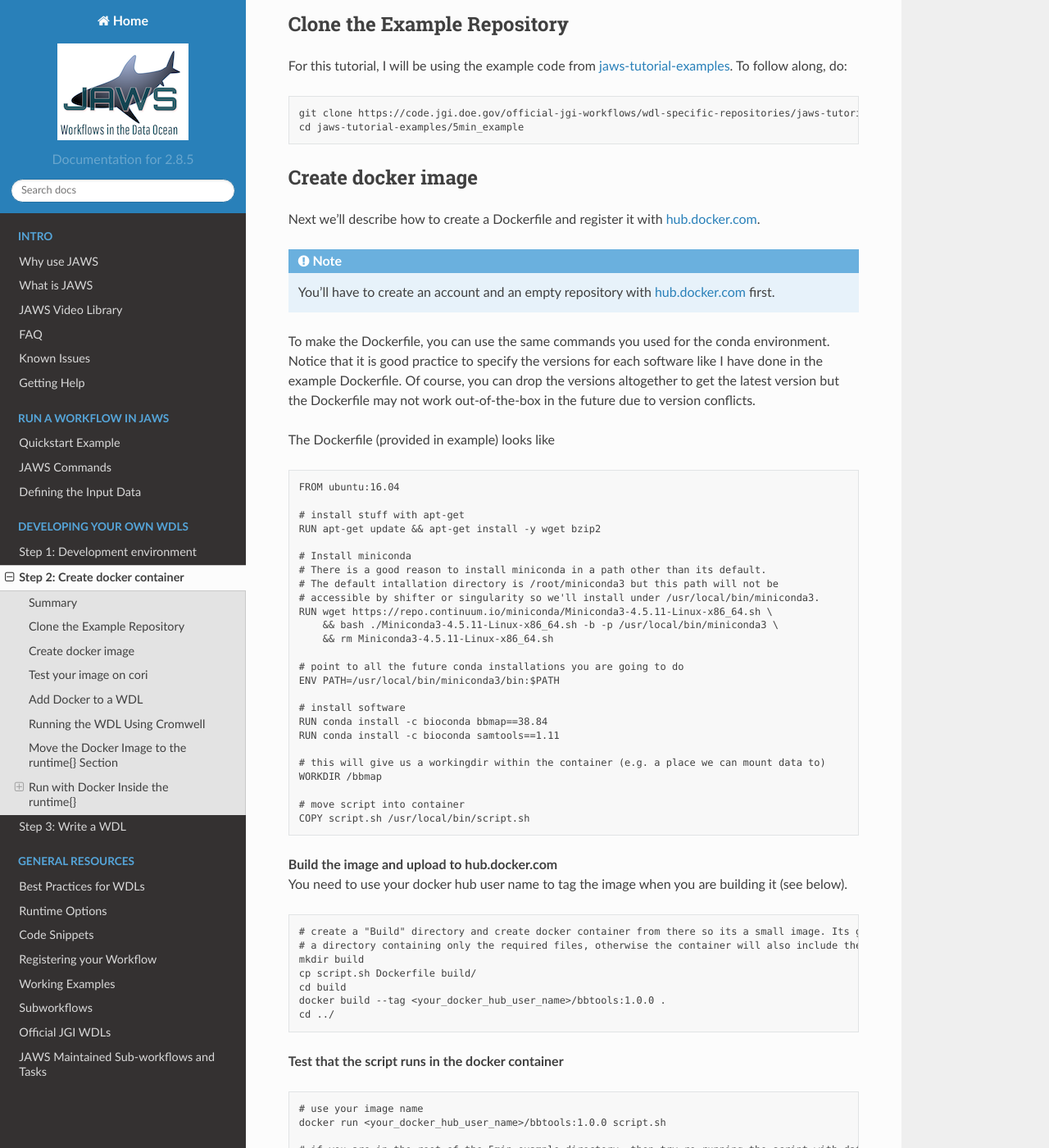
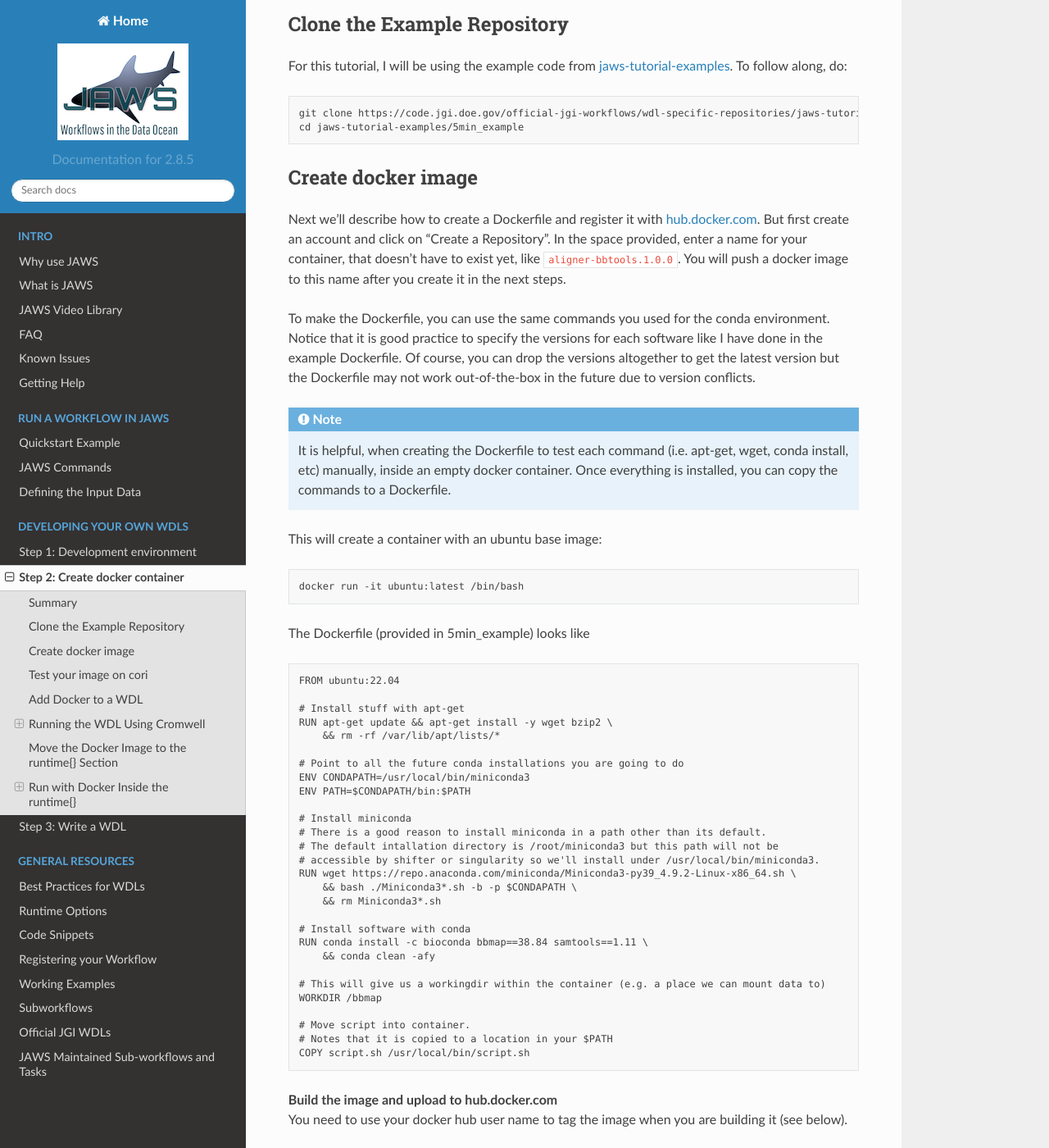
Before and after one commit to JGI-Bioinformatics/jaws, a Sphinx documentation site: the page built from docs/sphinx/source/Tutorials/create_env.rst, in a window 1280 px wide and 1400 px high, scrolled down 589 px. Shown: the whole window at 82% size. Built offline with Sphinx 7.4.7 and the Read the Docs theme 2.0.0, drawn with Linux system fonts in a browser that asks for light colours; some of the changed text lies outside the part shown.

Commit message:
added supplamentary slide notes

```diff
--- a/docs/sphinx/source/Tutorials/create_env.rst
+++ b/docs/sphinx/source/Tutorials/create_env.rst
@@ -36,44 +36,52 @@
 Create docker image
 *******************
 
-Next we'll describe how to create a Dockerfile and register it with `hub.docker.com <https://docs.docker.com/docker-hub/>`_.
-
-.. note::
-    You'll have to create an account and an empty repository with `hub.docker.com <https://docs.docker.com/docker-hub/>`_ first.
+Next we'll describe how to create a Dockerfile and register it with `hub.docker.com <https://docs.docker.com/docker-hub/>`_.  But first create an account and click on "Create a Repository". In the space provided, enter a name for your container, that doesn't have to exist yet, like :bash:`aligner-bbtools.1.0.0`.  You will push a docker image to this name after you create it in the next steps.
 
 To make the Dockerfile, you can use the same commands you used for the conda environment.  Notice that it is good practice to specify the versions for each software like I have done in the example Dockerfile. Of course, you can drop the versions altogether to get the latest version but the Dockerfile may not work out-of-the-box in the future due to version conflicts.
 
+.. note::
+    It is helpful, when creating the Dockerfile to test each command (i.e. apt-get, wget, conda install, etc) manually, inside an empty docker container. Once everything is installed, you can copy the commands to a Dockerfile.
 
-The Dockerfile (provided in example) looks like
+This will create a container with an ubuntu base image:
 
 .. code-block:: text
 
-    FROM ubuntu:16.04
+    docker run -it ubuntu:latest /bin/bash
 
-    # install stuff with apt-get
-    RUN apt-get update && apt-get install -y wget bzip2
+
+The Dockerfile (provided in 5min_example) looks like
+
+.. code-block:: text
+
+    FROM ubuntu:22.04
+
+    # Install stuff with apt-get
+    RUN apt-get update && apt-get install -y wget bzip2 \
+    	&& rm -rf /var/lib/apt/lists/*
+
+    # Point to all the future conda installations you are going to do
+    ENV CONDAPATH=/usr/local/bin/miniconda3
+    ENV PATH=$CONDAPATH/bin:$PATH
 
     # Install miniconda
     # There is a good reason to install miniconda in a path other than its default.
     # The default intallation directory is /root/miniconda3 but this path will not be
     # accessible by shifter or singularity so we'll install under /usr/local/bin/miniconda3.
-    RUN wget https://repo.continuum.io/miniconda/Miniconda3-4.5.11-Linux-x86_64.sh \
-        && bash ./Miniconda3-4.5.11-Linux-x86_64.sh -b -p /usr/local/bin/miniconda3 \
-        && rm Miniconda3-4.5.11-Linux-x86_64.sh
+    RUN wget https://repo.anaconda.com/miniconda/Miniconda3-py39_4.9.2-Linux-x86_64.sh \
+        && bash ./Miniconda3*.sh -b -p $CONDAPATH \
+        && rm Miniconda3*.sh
 
-    # point to all the future conda installations you are going to do
-    ENV PATH=/usr/local/bin/miniconda3/bin:$PATH
+    # Install software with conda
+    RUN conda install -c bioconda bbmap==38.84 samtools==1.11 \
+    	&& conda clean -afy
 
-    # install software
-    RUN conda install -c bioconda bbmap==38.84
-    RUN conda install -c bioconda samtools==1.11
-
-    # this will give us a workingdir within the container (e.g. a place we can mount data to)
+    # This will give us a workingdir within the container (e.g. a place we can mount data to)
     WORKDIR /bbmap
 
-    # move script into container
+    # Move script into container.
+    # Notes that it is copied to a location in your $PATH
     COPY script.sh /usr/local/bin/script.sh
-
 
 
 | **Build the image and upload to hub.docker.com**
@@ -104,7 +112,6 @@
    # the two inputs are found because the data directory is mounted to /bbmap (inside container) where the script runs.
 
 
-
 When you are convinced the docker image is good, you can register it with `hub.docker.com <hub.docker.com>`_  (remember to make an account first).  When you run a WDL in JAWS, the docker images will be pulled from hub.docker.com.
 
 .. code-block:: text
@@ -112,12 +119,16 @@
    docker login
    docker push <your_docker_hub_user_name>/bbtools:1.0.0
 
+Now your image is available on any site i.e. cori, jgi, tahoma, aws, etc.  And although you can manually pull your image using `shifter pull <https://docs.nersc.gov/development/shifter/how-to-use/#downloading-shifter-images-to-nersc>`_, `singularity pull <https://docs.sylabs.io/guides/3.2/user-guide/cli/singularity_pull.html>`_, or `docker pull <https://docs.docker.com/engine/reference/commandline/pull/>`_, JAWS will do this for you (but cromwell wont).
+
 
 ***********************
 Test your image on cori
 ***********************
 
-Test the docker container on cori.NERSC.gov. You'll need to use the shifter command instead of docker to run your workflow, but the image is the same. More about `shifter at NERSC <https://docs.NERSC.gov/programming/shifter/how-to-use/>`_.
+Besides your docker-machine, it is useful to test your image on CORI since you will likely be running your WDL there at some point.  There are certain aspects of the docker container that will work on your docker-machine but won't on another site, like cori. This is because shifter or singularity behave differently than docker.
+
+To test the docker container on :bash:`cori.nersc.gov`. You'll need to use the shifter command instead of docker to run your workflow, but the image is the same. More about `shifter at NERSC <https://docs.NERSC.gov/programming/shifter/how-to-use/>`_.
 
 example:
 
@@ -149,10 +160,10 @@
 
 It would make sense to have both commands inside one task of the WDL because they logically should be run together.  However, for an excersise, we will have the two commands become two tasks.  The output from the first command is used in the second command, so in our WDL example, we can see how tasks pass information.
 
-The docker command (or shifter if you are on cori) can be appended to each command for testing. This wouldn't be appropriate for a finished "JAWSified" WDL because you loose portability.  The final WDL should have the docker image name put inside the :bash:`runtime {}` section.
+The docker command (or shifter if you are on cori) can be prepended to each command for testing. This wouldn't be appropriate for a finished "JAWSified" WDL because you loose portability.  The final WDL should have the docker image name put inside the :bash:`runtime {}` section.
 
 
-See file align_with_shifter.sh
+See file :bash:`align_with_shifter.sh`
 
 .. code-block:: text
 
@@ -199,7 +210,7 @@
 Running the WDL Using Cromwell
 ******************************
 
-| Now when you run align_with_shifter.wdl, you don't need your conda environment.
+| Now when you run :bash:`align_with_shifter.wdl`, you don't need your conda environment.
 | (this will only work on cori which supports shifter)
 
 .. code-block:: text
@@ -207,12 +218,102 @@
     java -jar /global/cfs/projectdirs/jaws/cromwell/cromwell.jar run align_with_shifter.wdl -i inputs.json
 
 
-| Alternativly, to run on a machine with docker installed, you can do
+| Alternativly, to run on a machine with docker installed, you can do the following.  Note that the conda environment :bash:`bbtools` is only required for the :bash:`cromwell` command and not for :bash:`samtools.sh` & :bash:`bbmap.sh`.
 
 .. code-block:: text
 
-	conda activate bbtools  # we created a conda environment with cromwell install in an earlier step.
+	conda activate bbtools  # you need this for the cromwell command only
 	cromwell run align_with_docker.wdl -i inputs.json
+
+
+Understanding the Cromwell Output
+---------------------------------
+Cromwell output is:
+
+1. the workflow result files
+2. the stdout printed to screen
+
+**1. Where to find the output files**
+
+Cromwell saves the results under a directory called :bash:`cromwell-executions`.  And under here, there is a unique folder name representing one WDL run.
+
+.. figure:: /Figures/crom-exec.svg
+    :scale: 100%
+
+Each task of your workflow gets run inside the :bash:`execution` directory so it is here that you can find any output files including the stderr, stdout & script file.
+
+Explaination of cromwell generated files
+
+.. raw:: html
+
+   <details>
+   <summary style="color: #448ecf";>stderr</summary>
+   <p class="textborder">
+   The stderr from any of the commands/scripts in your task should be in this file.
+   </details>
+
+   <details>
+   <summary style="color: #448ecf";>stdout</summary>
+   <p class="textborder">
+   The stdout from all the commands/scripts in your task should be in this file. Not all scripts send errors to stderr as they should so you will find them in here instead.
+   </details>
+
+   <details>
+   <summary style="color: #448ecf";>script</summary>
+   <p class="textborder">
+   The script file is run by the script.submit file.  It contains all the commands that you supplied in the commands{} section of the WDL, as well as cromwell generated code that creates the stderr, stdout, and rc files.
+   </details>
+
+   <details>
+   <summary style="color: #448ecf";>script.submit</summary>
+   <p class="textborder">
+   This file contains the actual command that cromwell ran.  If the file was created by JAWS, there is one more step before "script" gets run.
+   <br><br>script.submit -> dockerScript -> script
+   </details>
+
+   <details>
+   <summary style="color: #448ecf";>rc</summary>
+   <p class="textborder">
+   This file contains the return code for the commands{} section of the WDL.  One thing to remember is that the return code used for the rc file is from your last command run.  And so if a command fails but the last command succeeded, the return code would be 0, unless you used "set -e" which forces an exit upon the first error.
+   </details>
+   <br>
+
+These files are only seen in JAWS
+
+.. raw:: html
+
+   <details>
+   <summary style="color: #448ecf";>stdout.submit</summary>
+   <p class="textborder">
+   This file is created by script.submit and not by the script file and the content is not useful for debugging your task.
+   </details>
+
+   <details>
+   <summary style="color: #448ecf";>stderr.submit</summary>
+   <p class="textborder">
+   This file is created by script.submit and not by the script file which means there may be some useful error messages.  If there was a problem upstream of the task even starting, the error should be in this file.
+   </details>
+
+   <details>
+   <summary style="color: #448ecf";>dockerScript</summary>
+   <p class="textborder">
+   This file is created by script.submit and runs the script file.
+   <br><br>script.submit -> dockerScript -> script
+   </details>
+   <br>
+
+**2. Cromwell's stdout**
+
+When you ran :bash:`align_with_docker.wdl` with cromwell above, observe these lines in the output.
+
+1. the bash bbmap.sh and samtools commands that were run
+2. paths to the output files from the workflow
+3. you should see WorkflowSucceededState
+4. copy a path from one of the output execution directories. Notice the cromwell generated files and your :bash:`.sam` or :bash:`.bam` output is there.
+5. :bash:`Call-to-Backend` shows that we are running on local backend (default)
+
+.. note::
+    You won't have access to this same cromwell standard output when you run through JAWS.  The same information can be found in different ways.
 
 
 **********************************************
@@ -221,7 +322,7 @@
 
 After shifter (or docker) is removed from the :bash:`command{}` block, add the keyword :bash:`docker:` inside the :bash:`runtime{}` block to each of the tasks in the WDL. Now, all the code inside :bash:`commands{}` will be run inside a container. Now your WDL has the potential to run on a machine with shifter, singularity, or docker.
 
-See `align_final.wdl`:
+See :bash:`align_final.wdl`:
 
 .. code-block:: text
 
@@ -230,7 +331,6 @@
     }
 
 .. _run with conf:
-
 
 
 *************************************
@@ -245,13 +345,13 @@
 
 .. code-block:: text
 
-    conda activate bbtools  # you need this for the cromwell command
-	cromwell run align.wdl -i inputs.json
+    conda activate bbtools  # you need this for the cromwell command only
+    cromwell run align.wdl -i inputs.json
 
 
 On Cori
 -------
-You'll have to include a cromwell.conf file in the command because it is the config file that knows whether to run the image, supplied in the :bash:`runtime{}` section, with docker, singulity, or shifter.  You don't need to supply a cromwell.conf file in the above cromwell command because docker is default.
+You'll have to include a cromwell.conf file in the command because it is the config file that knows whether to run the image, supplied in the :bash:`runtime{}` section, with docker, singularity, or shifter.  You don't need to supply a cromwell.conf file in the above cromwell command because docker is default.
 
 The cromwell.conf file is used to:
 
--- a/docs/sphinx/source/Tutorials/jaws_quickstart.rst
+++ b/docs/sphinx/source/Tutorials/jaws_quickstart.rst
@@ -169,7 +169,7 @@
 
     jaws submit align.wdl inputs.json cori
 
-We should see an output folder that looks like this:
+We should see an output folder that looks like this (after running the "jaws get" command.)
 
 .. figure:: /Figures/crom-exec-jaws.svg
     :scale: 100%
```
Also changed, not shown: other parts of docs/sphinx/source/Tutorials/jaws_quickstart.rst (+1 -1 lines), docs/sphinx/source/Intro/best_practices.rst (line endings or trailing spaces).
